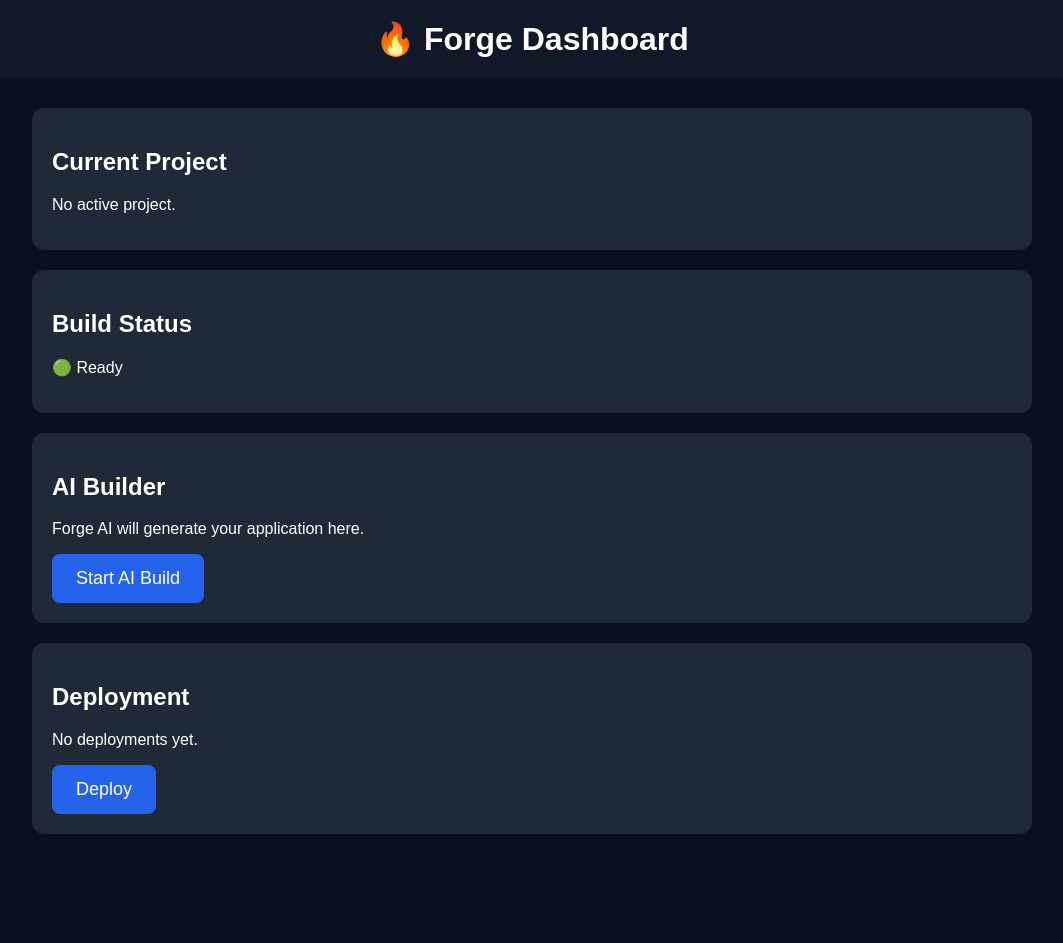
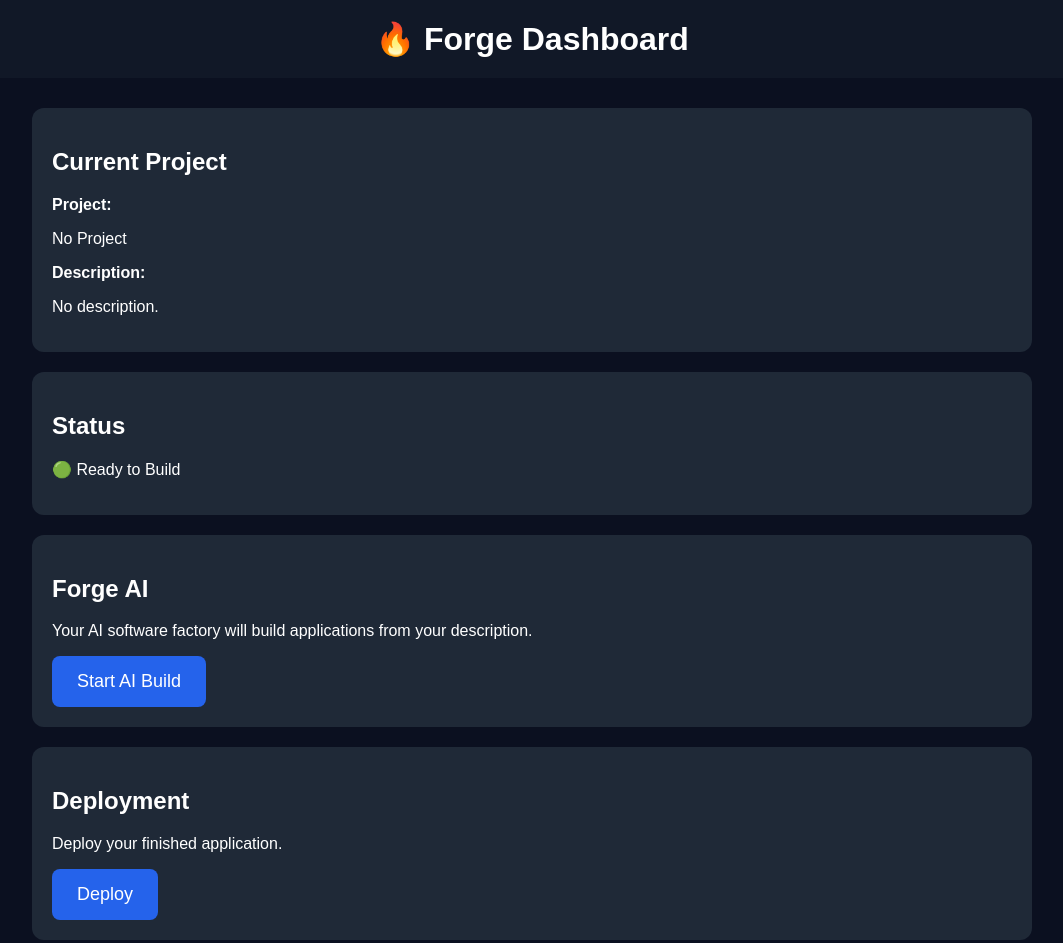
Before and after one commit to dsnuts2025tx-collab/Forge, a website: page dashboard.html in a window 1280 px wide. Shown: the whole page, without its empty margins (108-1171 px from the left). Before the commit the page ends 884 px from the top, so only its background shows below. Drawn offline with Linux system fonts and the light colour scheme.

Commit message:
Update dashboard.html

```diff
--- a/dashboard.html
+++ b/dashboard.html
@@ -10,7 +10,7 @@ body{
 margin:0;
 font-family:Arial,sans-serif;
 background:#0b1020;
-color:#fff;
+color:white;
 }
 
 header{
@@ -35,12 +35,12 @@ margin-bottom:20px;
 }
 
 button{
+padding:15px 25px;
+font-size:18px;
 background:#2563eb;
 color:white;
 border:none;
-padding:14px 24px;
 border-radius:8px;
-font-size:18px;
 cursor:pointer;
 }
 
@@ -60,27 +60,64 @@ background:#1d4ed8;
 
 <div class="card">
 <h2>Current Project</h2>
-<p>No active project.</p>
+
+<p><strong>Project:</strong></p>
+
+<p id="projectName"></p>
+
+<p><strong>Description:</strong></p>
+
+<p id="projectDescription"></p>
+
 </div>
 
 <div class="card">
-<h2>Build Status</h2>
-<p>🟢 Ready</p>
+<h2>Status</h2>
+
+<p id="status">🟢 Ready to Build</p>
+
 </div>
 
 <div class="card">
-<h2>AI Builder</h2>
-<p>Forge AI will generate your application here.</p>
-<button>Start AI Build</button>
+
+<h2>Forge AI</h2>
+
+<p>Your AI software factory will build applications from your description.</p>
+
+<button onclick="startBuild()">Start AI Build</button>
+
 </div>
 
 <div class="card">
+
 <h2>Deployment</h2>
-<p>No deployments yet.</p>
+
+<p>Deploy your finished application.</p>
+
 <button>Deploy</button>
+
 </div>
 
 </div>
 
+<script>
+
+document.getElementById("projectName").innerText =
+localStorage.getItem("forgeProject") || "No Project";
+
+document.getElementById("projectDescription").innerText =
+localStorage.getItem("forgeDescription") || "No description.";
+
+function startBuild(){
+
+document.getElementById("status").innerText =
+"🟡 AI Build Started";
+
+alert("Forge AI build engine coming next.");
+
+}
+
+</script>
+
 </body>
 </html>
```
